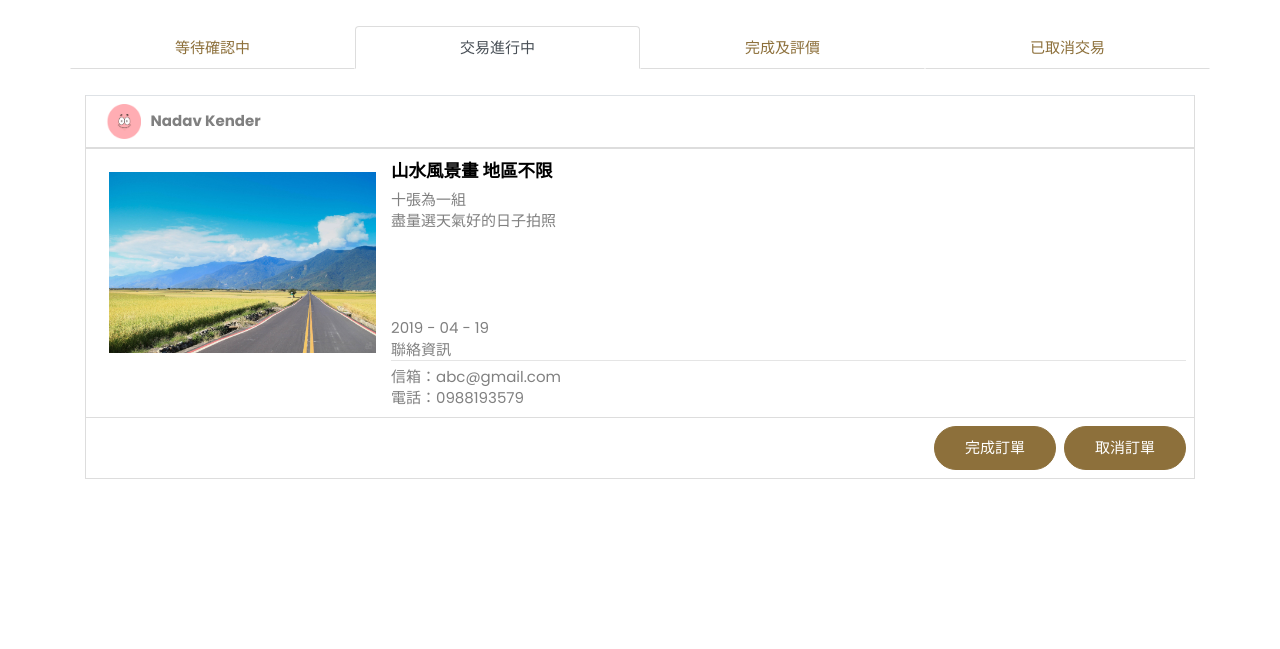
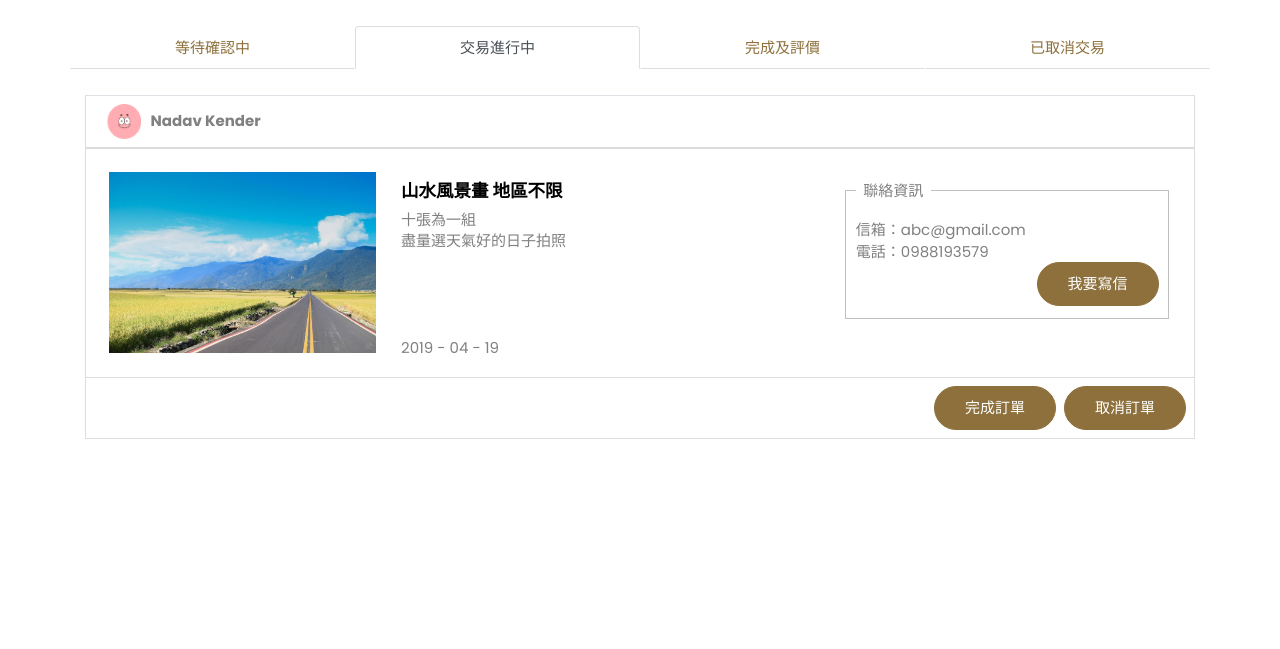
Before and after one commit to QQLYN/Art-Platform, a PHP site: page /transaction.html in a window 1280 px wide, after a click on "交易進行中". Shown: the part 304-953 px from the top of the page. Run offline with PHP 8.4, Linux system fonts and the light colour scheme; some libraries are stand-ins or nearby versions; some web fonts are replaced.

Commit message:
把聯絡資料弄進去

```diff
--- a/deluxe/transaction.html
+++ b/deluxe/transaction.html
@@ -29,8 +29,19 @@
     <link rel="stylesheet" href="css/icomoon.css">
     <link rel="stylesheet" href="css/style.css">
 
+    <style>
+        fieldset {
+          padding: .35em .625em .75em;
+          margin: 0 2px;
+          border: 1px solid silver;
+        }
 
-
+        legend {
+            padding: .5em;
+            border: 0;
+            width: auto;
+        }
+    </style>
   </head>
 
   <body>
@@ -90,14 +101,20 @@
                               </thead>
                               <tbody>
                                 <tr>
-                                    <td colspan="2"><img style="float: left; margin: 15px" src="images/%E5%B0%88%E6%A1%881.jpg" width="267px" height="181"><p><h3><strong>山水風景畫 地區不限</strong></h3>十張為一組<br>盡量選天氣好的日子拍照<br><br><br><br><br>2019 - 04 - 19</td>
+                                    <td colspan="2">
+                                        <div><img style="float: left; margin: 15px" src="images/%E5%B0%88%E6%A1%881.jpg" width="267px" height="181">
+                                        </div>
+                                        <div style="margin: 10px;display:inline-block;">
+                                            <p><h3><strong>山水風景畫 地區不限</strong></h3>十張為一組<br>盡量選天氣好的日子拍照<br><br><br><br><br>2019 - 04 - 19
+                                        </div>
+                                    </td>
                                 </tr>
-                                <tr>
+                         <!--  <tr>
                                   <td style="text-align: right; vertical-align: bottom" >
                                      <input type="button" value="確認" class="btn btn-primary py-3 px-5" style="font-size:15px;">&nbsp;
                                      <input type="button" value="拒絕" class="btn btn-primary py-3 px-5" style="font-size:15px;">
                                   </td>
-                                </tr>
+                                </tr>  -->
                               </tbody>
                             </table>
                         </div>
@@ -111,22 +128,23 @@
                               </thead>
                               <tbody>
                                 <tr>
-                                    <td colspan="3"><img style="float: left; margin: 15px" src="images/%E5%B0%88%E6%A1%881.jpg" width="267px" height="181"><p style="float: left;"><h3><strong>山水風景畫 地區不限</strong></h3>十張為一組<br>盡量選天氣好的日子拍照<br><br><br><br><br>2019 - 04 - 19
+                                    <td colspan="3">
+                                        <div><img style="float: left; margin: 15px" src="images/%E5%B0%88%E6%A1%881.jpg" width="267px" height="181"></div>
 
+                                        <div style="float: left;margin: 10px; display:inline-block;"><p><h3><strong>山水風景畫 地區不限</strong></h3>十張為一組<br>盡量選天氣好的日子拍照<br><br><br><br><br>2019 - 04 - 19</div>
 
+                                        <div style="display:inline-block;float: right; width: 30%; margin: 15px">
                                         <form>
-                                     <fieldset>
+                                         <fieldset >
                                           <legend>聯絡資訊</legend>
                                           信箱：abc@gmail.com<br>
                                           電話：0988193579<br>
+                                             <div style="float: right;">
+                                                 <input type="button" value="我要寫信" class="btn btn-primary py-3 px-5" style="font-size:15px;">
+                                             </div>
                                          </fieldset>
                                         </form>
-
-
-
-
-
-
+                                        </div>
 
                                    </td>
                                 </tr>
@@ -149,7 +167,11 @@
                               </thead>
                               <tbody>
                                 <tr>
-                                    <td colspan="2"><img style="float: left; margin: 15px" src="images/%E5%B0%88%E6%A1%882.jpg" width="267px" height="181"><p><h3><strong>大學畢業照 熱血青春</strong></h3>地點讓消費者自行選擇<br>想要的感覺也都可以修改和討論<br>特價40張2000元<br><br><br><br>2019 - 04 - 12</td>
+                                    <td colspan="2">
+                                         <div><img style="float: left; margin: 15px" src="images/%E5%B0%88%E6%A1%882.jpg" width="267px" height="181"></div>
+                                         <div style="margin: 10px;display:inline-block;"><p><h3><strong>大學畢業照 熱血青春</strong></h3>地點讓消費者自行選擇<br>想要的感覺也都可以修改和討論<br>特價40張2000元<br><br><br><br>2019 - 04 - 12
+                                        </div>
+                                    </td>
                                 </tr>
                                 <tr>
                                     <td style="text-align: right;"><font color="red" size="5px" style="vertical-align: middle">NT 2,000</font>&nbsp;&nbsp;&nbsp;&nbsp;
@@ -169,7 +191,11 @@
                               </thead>
                               <tbody>
                                 <tr>
-                                    <td colspan="2"><img style="float: left; margin: 15px" src="images/%E5%B0%88%E6%A1%883.jpg" width="267px" height="181"><p><h3><strong>婚紗照拍攝 自然唯美風</strong></h3>拍到你滿意為止！<br>地點、拍攝日可再溝通<br><br><br><br><br>2019 - 03 - 24</td>
+                                    <td colspan="2">
+                                         <div><img style="float: left; margin: 15px" src="images/%E5%B0%88%E6%A1%883.jpg" width="267px" height="181"></div>
+                                         <div style="margin: 10px;display:inline-block;"><p><h3><strong>婚紗照拍攝 自然唯美風</strong></h3>拍到你滿意為止！<br>地點、拍攝日可再溝通<br><br><br><br><br>2019 - 03 - 24
+                                         </div>
+                                    </td>
                                 </tr>
                                 <tr>
 
```
Also changed, not shown: deluxe/css/style.css. Lines whose indentation alone changed are shown as unchanged.
